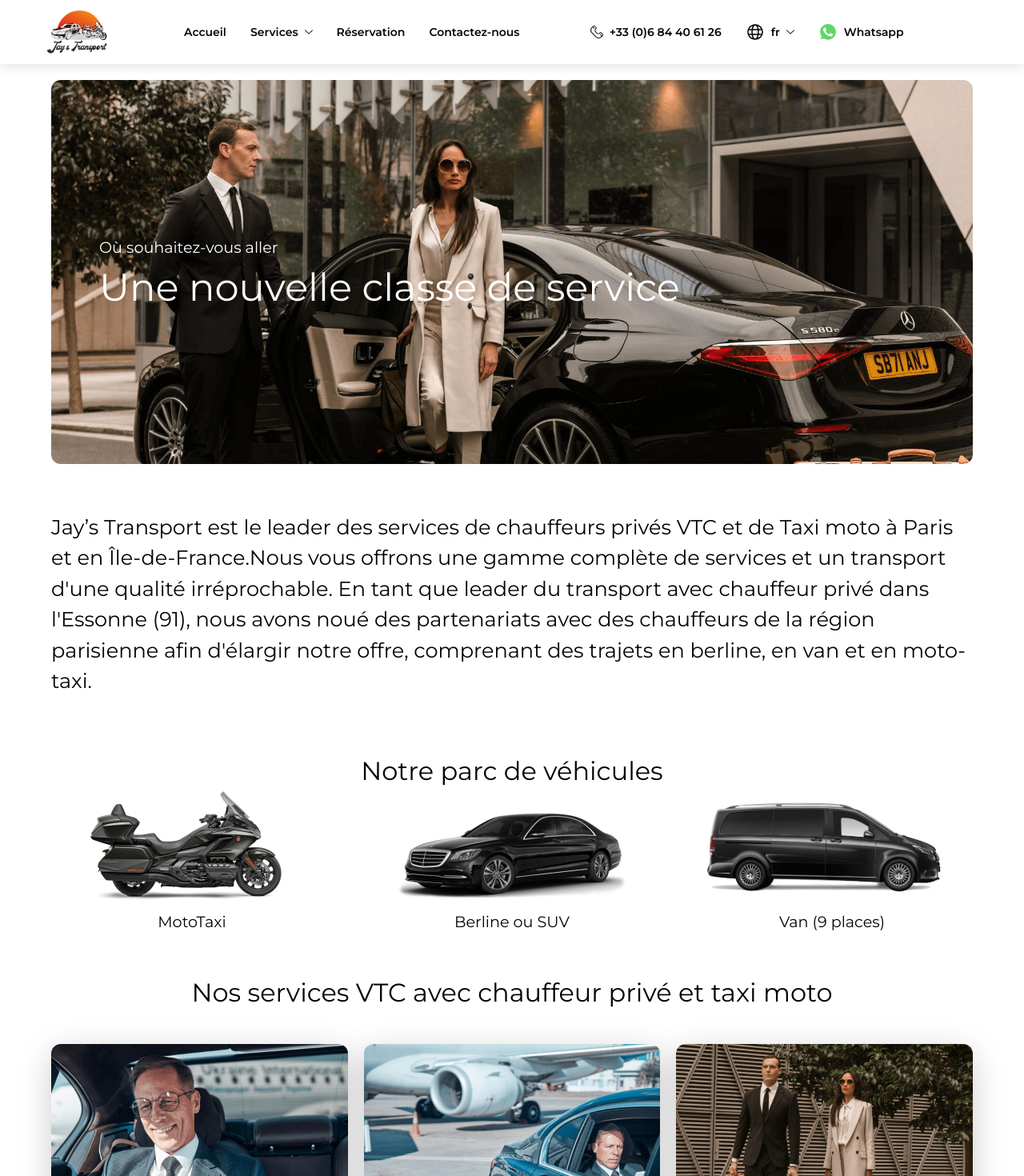
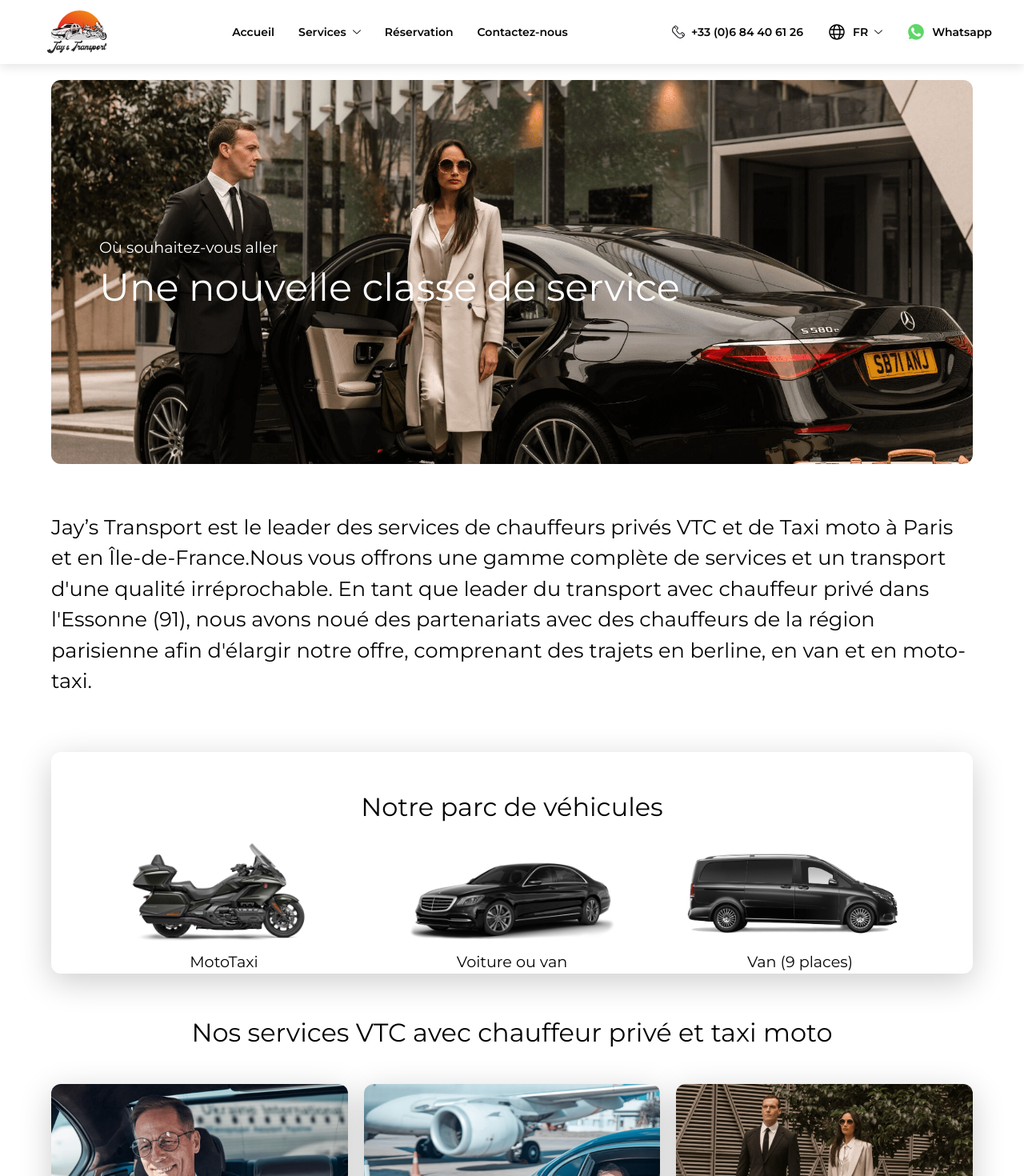
Before and after one commit to jana-94/jays-transport, a Next.js app: page / in a window 1280 px wide. Shown: the top 1470 px of the page at 80% size. Built offline with nearby package versions, Linux system fonts and the light colour scheme.

Commit message:
service UI fix

```diff
--- a/src/app/components/header/Header.jsx
+++ b/src/app/components/header/Header.jsx
@@ -78,7 +78,7 @@ const Header = () => {
             <h1 className='nav-title flex'><img className='mr-2' src='/img/call.svg' /> +33 (0)6 84 40 61 26</h1>
           </Link>
           <div className='dropdown'>
-            <h1 className='nav-title flex'><img className='mr-2' src='/img/lang.svg' /> {language} <img className='ml-2' src='/img/down-arrow.svg' /></h1>
+            <h1 className='nav-title flex'><img className='mr-2' src='/img/lang.svg' /> {language.toUpperCase()} <img className='ml-2' src='/img/down-arrow.svg' /></h1>
             <div className='dropdown-content'>
               <div onClick={() => changeLanguage('en')} className='dropdown-item'>
                 <Image height={20} width={20} className='mr-2' src='/img/en.png' alt='English' />
@@ -111,7 +111,7 @@ const Header = () => {
               <span style={{ display: 'flex', alignItems: 'center' }} ><img className='mr-2 h-3 w-4' src='/img/call.svg' /><h1 className='nav-title call-hide'> +33 (0)6 84 40 61 26</h1></span>
             </Link>
             <div className='dropdown'>
-              <span style={{ display: 'flex', alignItems: 'center' }} > <img className='mr-2 h-3 w-4' src='/img/lang.svg' /><h1 className='nav-title'> {language} </h1> <img className='ml-2' src='/img/down-arrow.svg' /> </span>
+              <span style={{ display: 'flex', alignItems: 'center' }} > <img className='mr-2 h-5 w-6' src='/img/lang.svg' /><h1 className='nav-title'> {language.toUpperCase()} </h1> <img className='ml-2' src='/img/down-arrow.svg' /> </span>
               <div className='dropdown-content'>
                 <div onClick={() => { changeLanguage('en'); handleOptionClick(); }} className='dropdown-item'>
                   <Image height={20} width={20} className='mr-2 h-4 w-4' src='/img/en.png' alt='English' />
@@ -134,11 +134,11 @@ const Header = () => {
           </div>
         </div>
         <div className={`mobile-nav ${navOpen ? 'active' : ''}`}>
-          <div style={{ width: '100%' }}>
+            <div className='divider-nav' />
+          <div style={{ width: '100%', marginTop: '10px' }}>
             <Link className='nav-title-txt' href='/' onClick={handleOptionClick}>
               <h1>{t('home')}</h1>
             </Link>
-            <div className='divider-nav' />
 
             <div className='dropdown'>
               <h1 className='nav-title-txt flex'>{t('ourServices')} <img className='ml-2' src='/img/down-arrow.svg' /></h1>
@@ -148,17 +148,14 @@ const Header = () => {
                 <Link href='/van' onClick={handleOptionClick}>{t('carProvision')}</Link>
               </div>
             </div>
-            <div className='divider-nav' />
 
             <div className='dropdown'>
               <h1 className='nav-title-txt flex' onClick={() => {handleOptionClick(); setShowPopup(true);}}>{t('reservation')}</h1>
             </div>
-            <div className='divider-nav' />
 
             <Link className='nav-title-txt' href="/#contact" onClick={handleOptionClick}>
               <h1>{t('contact')}</h1>
             </Link>
-            <div className='divider-nav' />
           </div>
         </div>
       </div>
--- a/src/app/components/header/header.css
+++ b/src/app/components/header/header.css
@@ -12,6 +12,8 @@
   }
   .header-web{
     display: flex;
+    align-items: center;
+    justify-content: space-between;
     width: 100%;
     padding: 40px;
   }
@@ -34,13 +36,11 @@
   .header-nav {
     display: flex;
     gap: 30px;
-    margin-left: 70px;
     align-items: center;
   }
 
   .header-lang {
     display: flex;
-    width: 40%;
     gap: 30px;
     justify-content: end;
     align-items: center;
@@ -68,7 +68,9 @@
   .nav-title-txt {
     position: relative;
     font-weight: 600;
-    font-size: 12px;
+    padding-top: 5px;
+    padding-bottom: 5px;
+    font-size: 20px;
     color: #030405;
     cursor: pointer;
     align-items:center;
@@ -241,8 +243,7 @@
       box-shadow: 0 4px 12px rgba(0, 0, 0, 0.1);
     }
     .header-lang{
-      width: 50%;
-      gap: 10px;
+      gap: 50px;
     }
     .mobile-nav.active{
       display: flex;
@@ -267,10 +268,10 @@
       font-size: 10px;
     }
     .nav-title-txt{
-      font-size: 20px;
+      font-size: 16px;
     }
     .dropdown-content a {
-      font-size: 20px;
+      font-size: 18px;
     }
   }
 
@@ -278,9 +279,6 @@
   .header-mobile {
       padding-left: 20px;
       padding-right: 20px;
-    }
-    .call-hide {
-      display: none;
     }
     .dropdown-content{
       min-width: 100px;
@@ -303,6 +301,9 @@
     font-size: 12px;
     padding: 6px 10px;
   }
+    .header-lang {
+        gap: 20px;
+    }
     }
 
     @media (max-width: 375px) {
@@ -310,6 +311,9 @@
       font-size: 18px;
       padding: 6px 10px;
     }
+    .header-lang {
+      gap: 10px !important;
+  }
       }
 
 
@@ -329,6 +333,12 @@
     .img-vehicle{
       width: 50%;
     }
+    .call-hide {
+      display: none;
+    }
+    .header-lang {
+      gap: 30px;
+  }
   }
 
   .header-mobile.active .bar:nth-child(1) {
--- a/src/app/language/en.json
+++ b/src/app/language/en.json
@@ -13,7 +13,7 @@
   "introDescription": "Jay’s Transport is the leading provider of private chauffeur (VTC) and motorcycle taxi services in Paris and the Île-de-France region.",
   "fullRangeDescription": "We offer a full range of services and impeccable quality transportation. As leader in private chauffeur transport in Essonne (91), we have established partnerships with drivers across the Paris region to expand our services, including sedan rides, van transfers, and motorcycle taxis.",
   "fleet": "Our Vehicle Fleet",
-  "sedanSUV": "Sedan or SUV",
+  "sedanSUV": "Car or Van",
   "van": "Van (9 Seats)",
   "vtcTaxiServices": "Our VTC Services with Private Driver and Motorcycle Taxi",
   "simpleTransfer": "Simple Transfer",
--- a/src/app/language/fr.json
+++ b/src/app/language/fr.json
@@ -13,7 +13,7 @@
   "introDescription": "Jay’s Transport est le leader des services de chauffeurs privés VTC et de Taxi moto à Paris et en Île-de-France.",
   "fullRangeDescription": "Nous vous offrons une gamme complète de services et un transport d'une qualité irréprochable. En tant que leader du transport avec chauffeur privé dans l'Essonne (91), nous avons noué des partenariats avec des chauffeurs de la région parisienne afin d'élargir notre offre, comprenant des trajets en berline, en van et en moto-taxi.",
   "fleet": "Notre parc de véhicules",
-  "sedanSUV": "Berline ou SUV",
+  "sedanSUV": "Voiture ou van",
   "van": "Van (9 places)",
   "vtcTaxiServices": "Nos services VTC avec chauffeur privé et taxi moto",
   "simpleTransfer": "Transfert simple",
--- a/src/app/pages/home/home.css
+++ b/src/app/pages/home/home.css
@@ -65,10 +65,19 @@
   .vehicle-container{
     width: 100%;
     padding: 0 0 60 0;
+    margin-top: 20px;
     display: flex;
-    margin-bottom: 50px;
     align-items: center;
     justify-content: space-evenly;
+  }
+  .single-frame{
+    overflow: hidden;
+    width: 90%;
+    padding-top: 45px;
+    background: #fff;
+    border-radius: 12px;
+    margin-bottom: 50px;
+    box-shadow: 0px 10px 40px rgba(0, 0, 0, 0.2);
   }
   .vehicle{
     width: 25%;
--- a/src/app/pages/home/page.jsx
+++ b/src/app/pages/home/page.jsx
@@ -23,6 +23,7 @@ export default function HomePage() {
       <div className="home-content">
         <h1>{t('introDescription')}{t('fullRangeDescription')}</h1>
       </div>
+      <div className="single-frame">
       <h1 className="vehicle-heading">{t('fleet')}</h1>
       <div className="vehicle-container">
         <div className="vehicle">
@@ -38,6 +39,7 @@ export default function HomePage() {
         <p>{t('van')}</p>
         </div>
       </div>
+      </div>
       <h1 className="vehicle-heading">{t('vtcTaxiServices')}</h1>
       <OurServices />
       <h1 id="contact" className="vehicle-heading" style={{ paddingTop: '100px' }}>{t('contact')}</h1>
```
